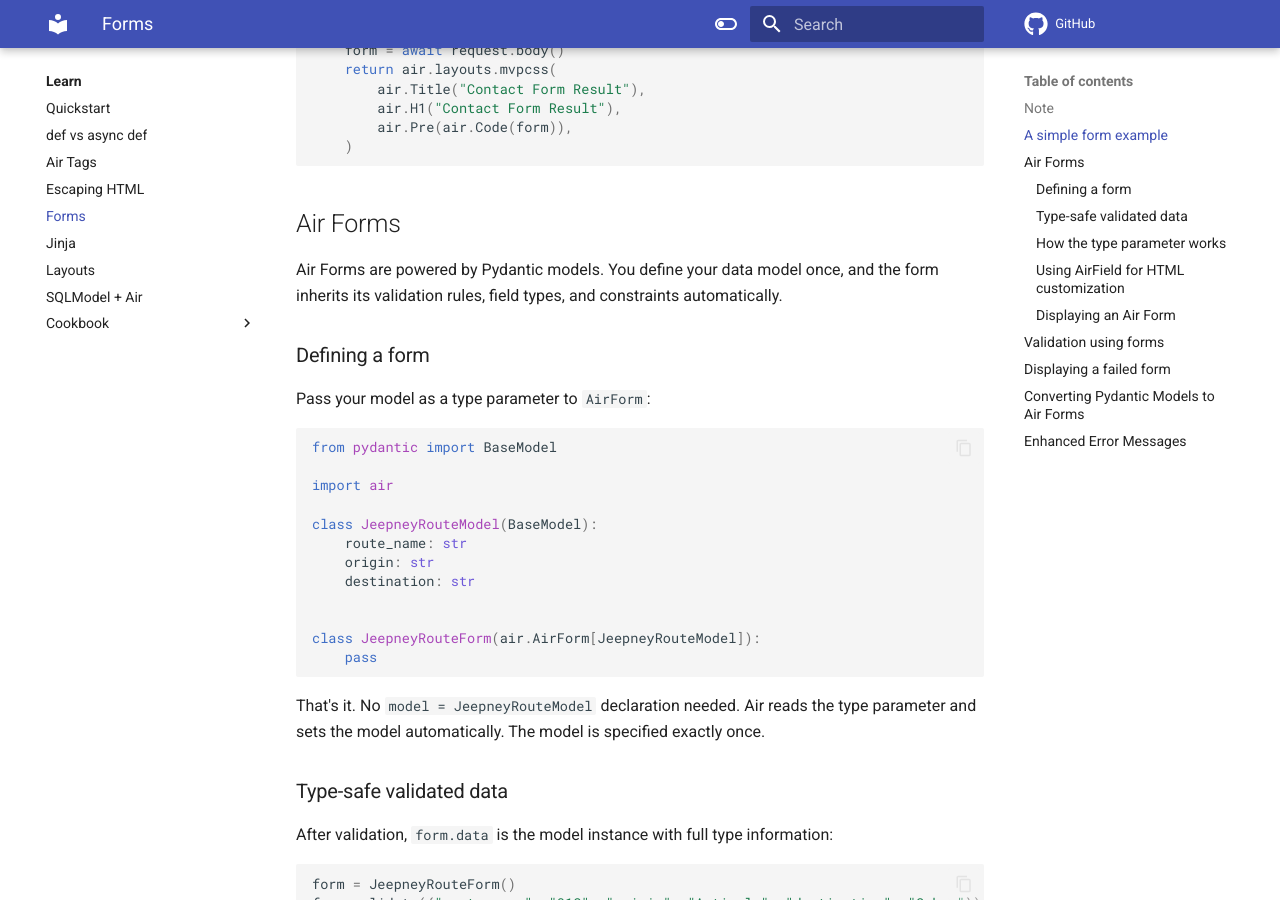
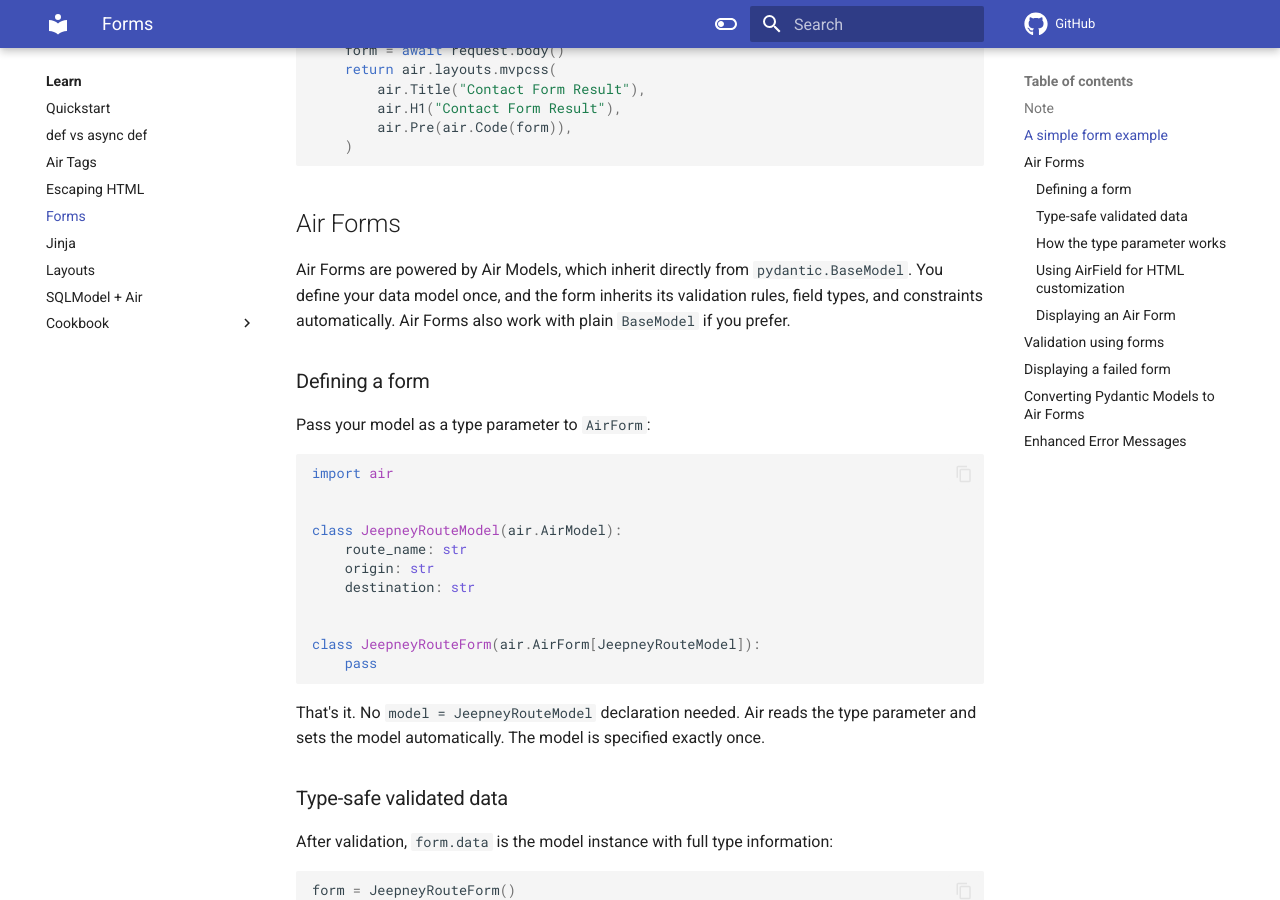
Before and after one commit to feldroy/air, an MkDocs documentation site: the page built from docs/learn/forms.md, in a window 1280 px wide and 900 px high, scrolled down 1087 px. Built offline with MkDocs 1.6.1 and Material for MkDocs 9.7.7, drawn with Linux system fonts in a browser that asks for light colours; comment, search, counter and statistics services are not loaded.

Commit message:
Restore Air Models as the headline for Air Forms docs
The previous commit broadened the intro to say "Pydantic models"
when AirModel is the recommended base class and provides the
to_form() convenience method. The lead example now uses AirModel
to match. Plain BaseModel still works and the docs mention that.

````diff
--- a/docs/learn/forms.md
+++ b/docs/learn/forms.md
@@ -51,18 +51,17 @@ async def add(request: air.Request):
 
 ## Air Forms
 
-Air Forms are powered by Pydantic models. You define your data model once, and the form inherits its validation rules, field types, and constraints automatically.
+Air Forms are powered by Air Models, which inherit directly from `pydantic.BaseModel`. You define your data model once, and the form inherits its validation rules, field types, and constraints automatically. Air Forms also work with plain `BaseModel` if you prefer.
 
 ### Defining a form
 
 Pass your model as a type parameter to `AirForm`:
 
 ```python
-from pydantic import BaseModel
-
 import air
 
-class JeepneyRouteModel(BaseModel):
+
+class JeepneyRouteModel(air.AirModel):
     route_name: str
     origin: str
     destination: str
````
Also changed, not shown: 1 other file.
